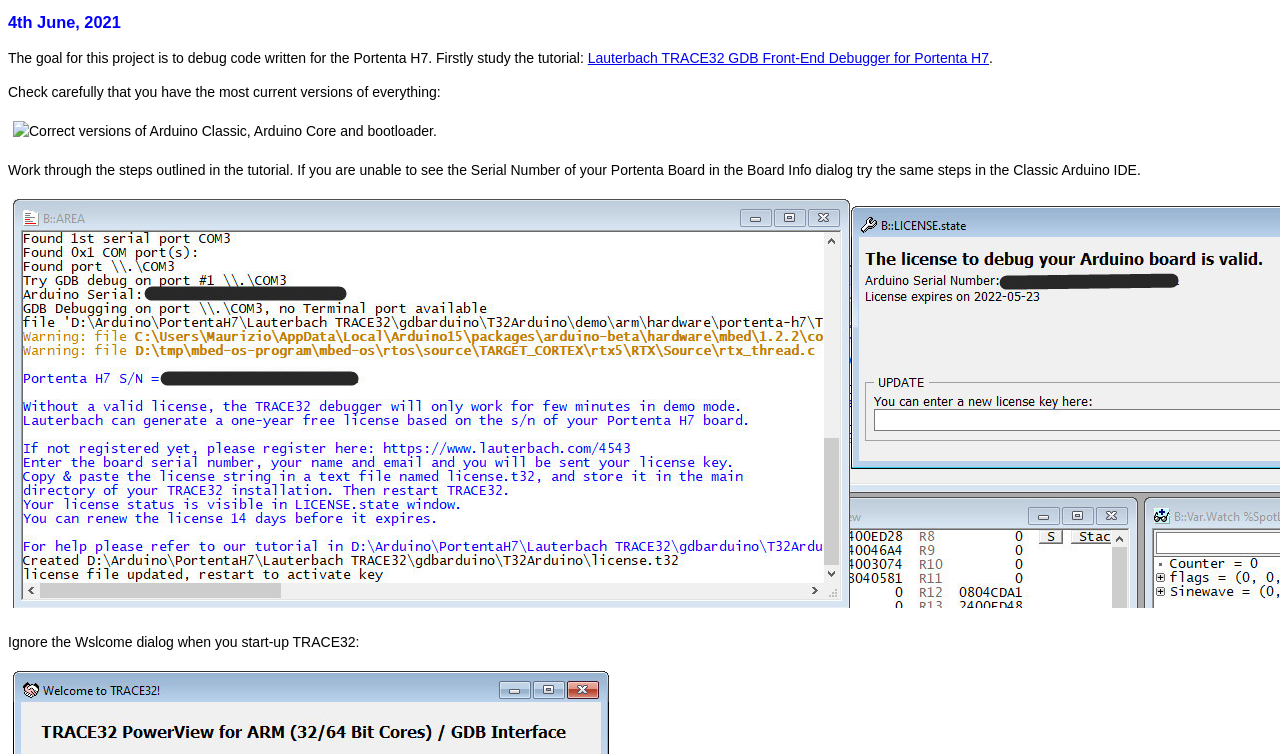
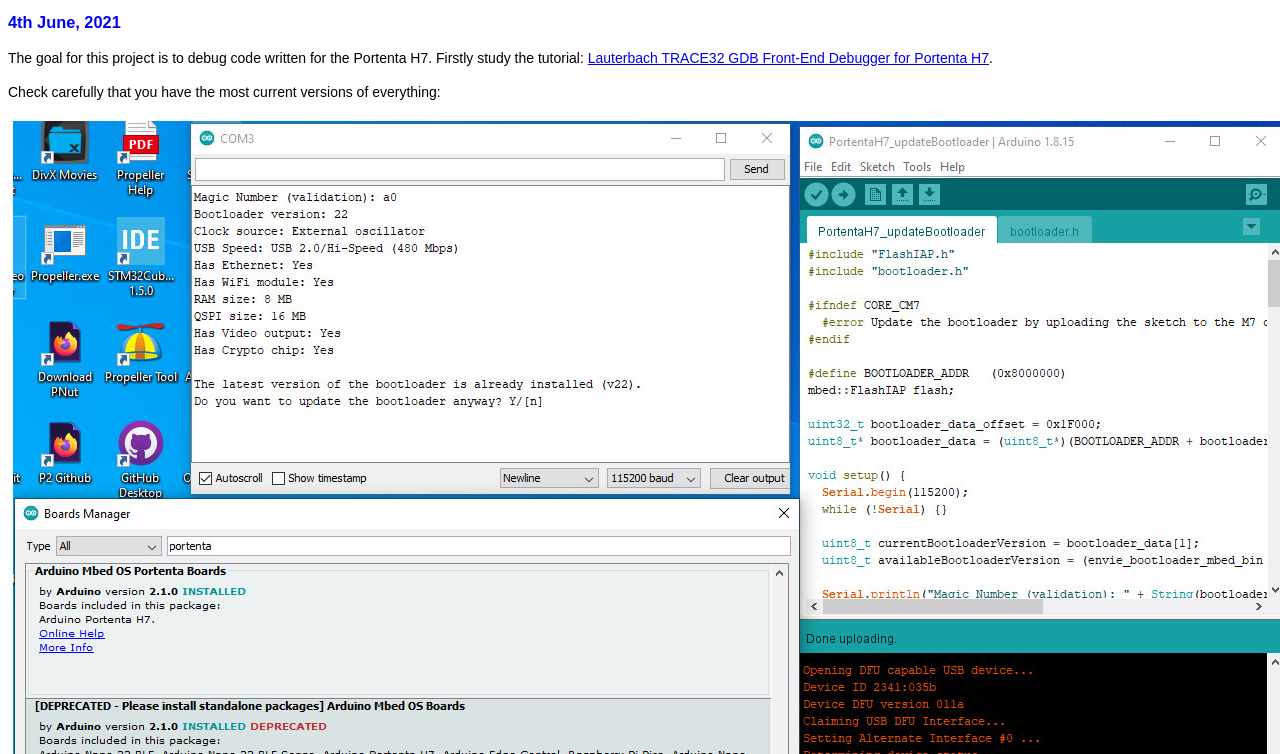
Before and after one commit to kg117/kg117.github.io, a plain HTML site: page kgTRACE32.html in a window 1280 px wide. Shown: the part 46-800 px from the top of the page. Drawn offline with Linux system fonts and the light colour scheme.

Commit message:
Update kgTRACE32.html

```diff
--- a/kgTRACE32.html
+++ b/kgTRACE32.html
@@ -16,7 +16,7 @@
 	<h3>4th June, 2021</h3>
     <p>The goal for this project is to debug code written for the Portenta H7. Firstly study the tutorial: <a href="https://www.arduino.cc/pro/tutorials/portenta-h7/por-ard-trace32/">Lauterbach TRACE32 GDB Front-End Debugger for Portenta H7</a>.</p>
 	<p>Check carefully that you have the most current versions of everything:</p>
-	<img alt="Correct versions of Arduino Classic, Arduino Core and bootloader." src="3-checking-versions.jpg" style="width: 1272px; height: 913px; " />
+	<img alt="Correct versions of Arduino Classic, Arduino Core and bootloader." src="3-checking versions.jpg" style="width: 1272px; height: 913px; " />
 	<p>
 	<p>Work through the steps outlined in the tutorial. If you are unable to see the Serial Number of your Portenta Board in the Board Info dialog try the same steps in the Classic Arduino IDE.</p>
 	<p>
```
